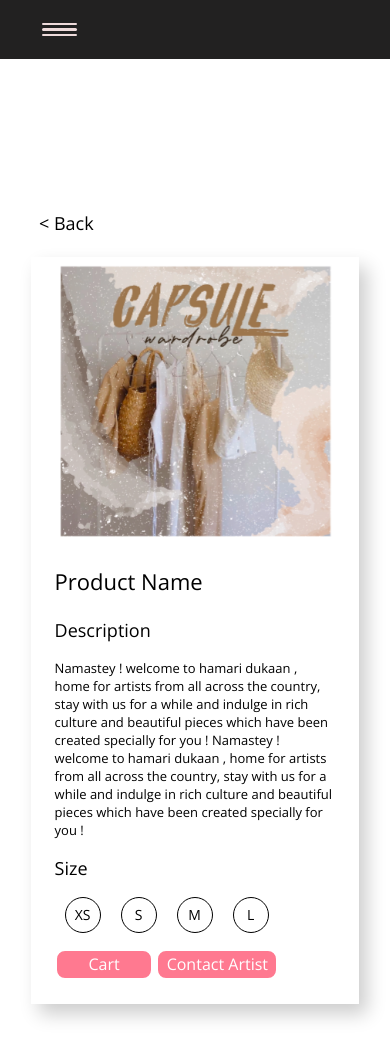
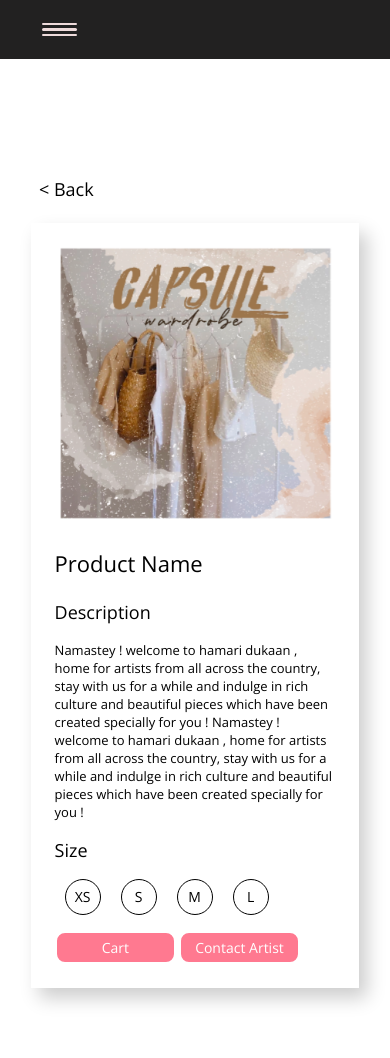
Before and after one commit to ishika1727/ProjectF-category, a plain HTML site: page index.html in a window 390 px wide. Drawn offline with nearby package versions, Linux system fonts and the light colour scheme; a web font is replaced by a local one.

Commit message:
changes done

```diff
--- a/index.css
+++ b/index.css
@@ -155,7 +155,7 @@ a{
     margin-top: 3%;
 }
 .button{
-    padding:1%;
+    padding:8px;
     margin-right: 1%;
     width: auto;
     min-width: 130px;
@@ -258,18 +258,22 @@ a{
 @media  screen and (max-width: 900px){
     #container{
         flex-direction: column;
+        padding-top: 6%;
     }
     #main{
-        padding-top: 22vh;
-        padding-bottom: 18vh;
+        padding-top: 19vh;
+        padding-bottom: 15vh;
     }
     #product-image{
         max-width:70vw;
         min-height: 20vh;
     }
     .button{
-        min-width: 20vw;
-        padding:1% 3%;
+        min-width: 26vw;
+        padding:5px 8px;
+    }
+    #product-button a{
+        font-size: 14px;
     }
     #product-name{
         font-size: 22px;
```
